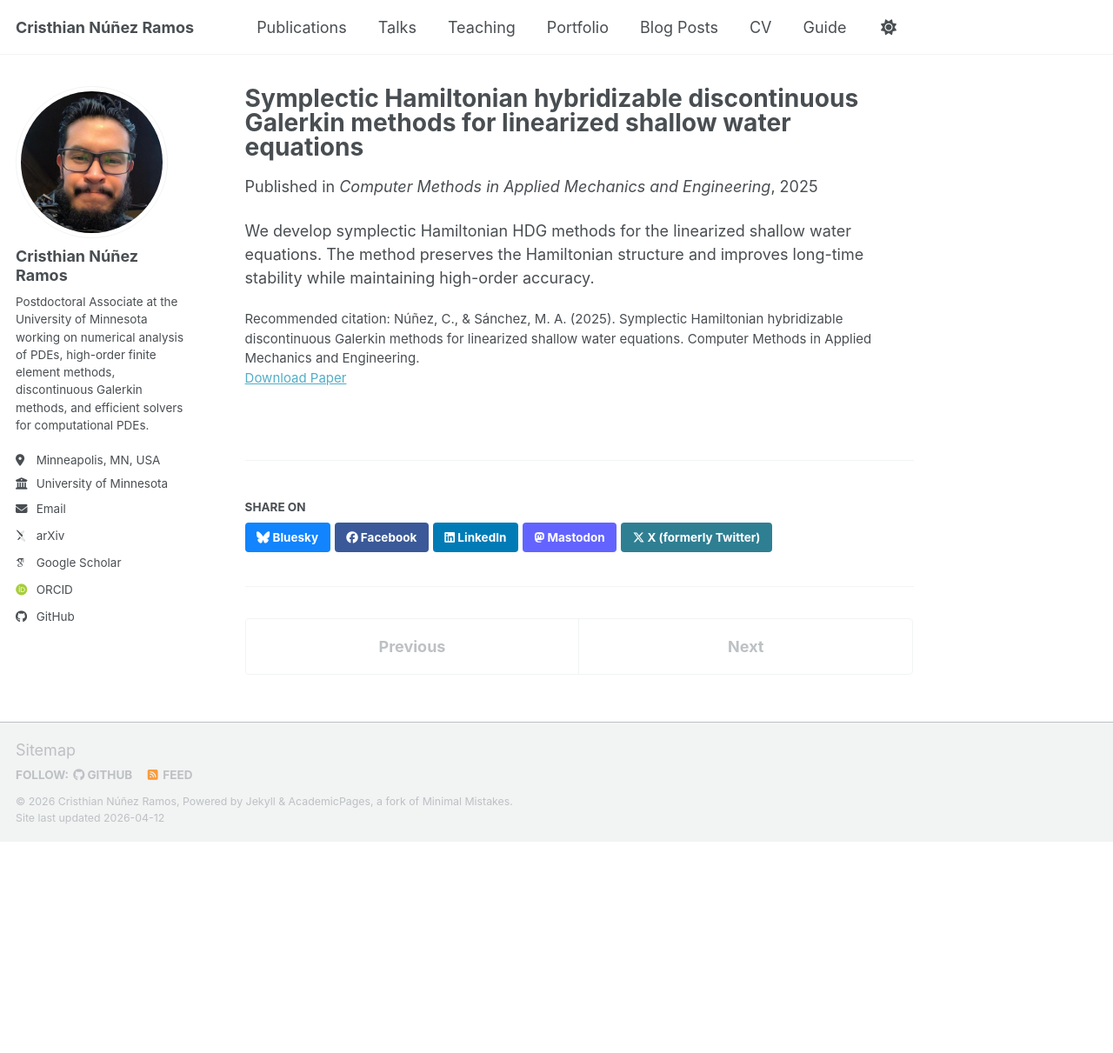
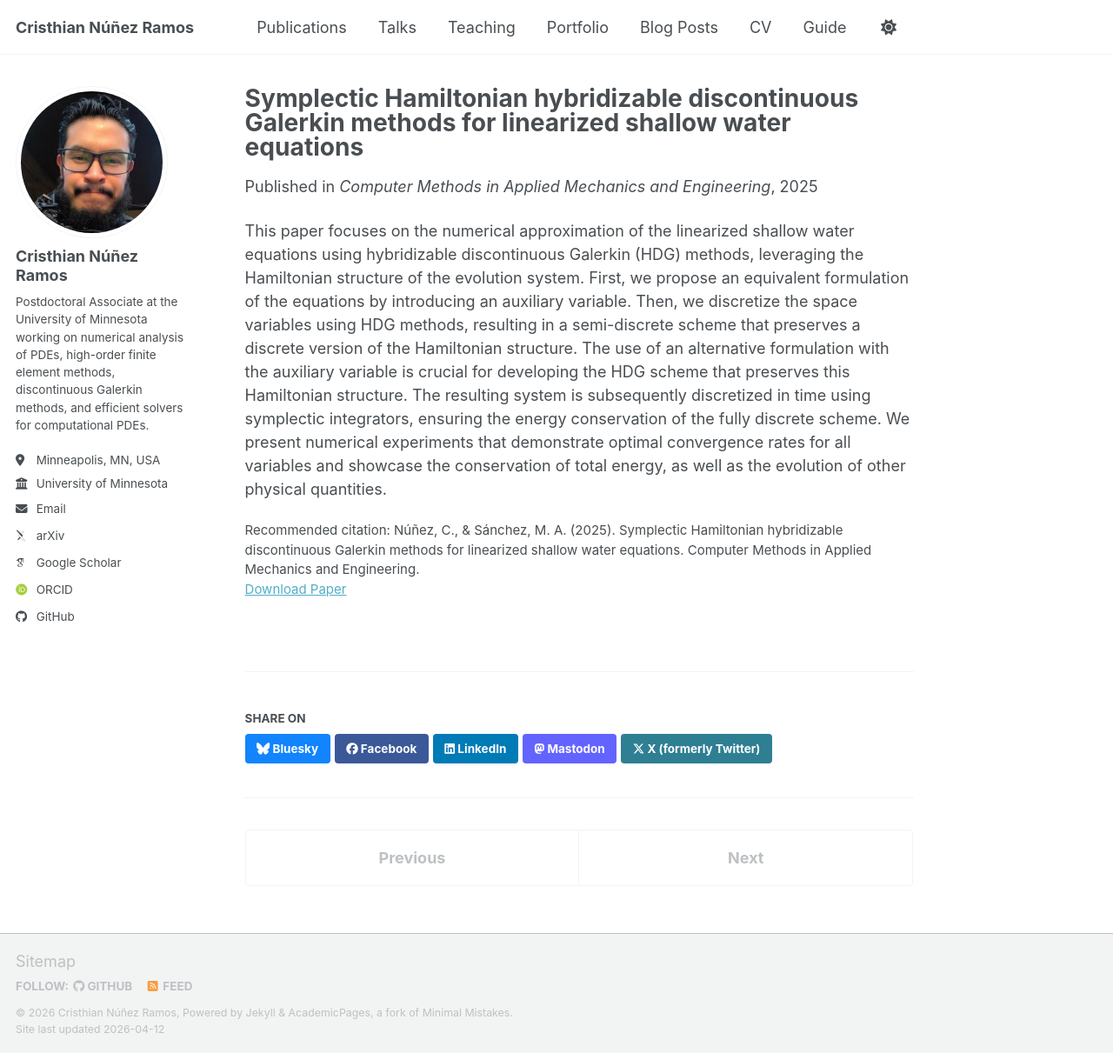
Before and after one commit to cnunezra-NAPDEs/webpage, a Jekyll site: the page built from _publications/2009-10-01-paper-title-number-1.md, in a window 1280 px wide and 1211 px high. Shown: the whole window at 87% size. Built offline with Jekyll 4.4.1, drawn with Linux system fonts in a browser that asks for light colours; some web fonts are replaced; a script bundle is joined from its source files by our own code; library files that are not in the unit come from our copies.

Commit message:
Update 2009-10-01-paper-title-number-1.md

```diff
--- a/_publications/2009-10-01-paper-title-number-1.md
+++ b/_publications/2009-10-01-paper-title-number-1.md
@@ -9,4 +9,4 @@ paperurl: "https://doi.org/10.1016/j.cma.2025.118383"
 citation: "Núñez, C., & Sánchez, M. A. (2025). Symplectic Hamiltonian hybridizable discontinuous Galerkin methods for linearized shallow water equations. Computer Methods in Applied Mechanics and Engineering."
 ---
 
-We develop symplectic Hamiltonian HDG methods for the linearized shallow water equations. The method preserves the Hamiltonian structure and improves long-time stability while maintaining high-order accuracy.
+This paper focuses on the numerical approximation of the linearized shallow water equations using hybridizable discontinuous Galerkin (HDG) methods, leveraging the Hamiltonian structure of the evolution system. First, we propose an equivalent formulation of the equations by introducing an auxiliary variable. Then, we discretize the space variables using HDG methods, resulting in a semi-discrete scheme that preserves a discrete version of the Hamiltonian structure. The use of an alternative formulation with the auxiliary variable is crucial for developing the HDG scheme that preserves this Hamiltonian structure. The resulting system is subsequently discretized in time using symplectic integrators, ensuring the energy conservation of the fully discrete scheme. We present numerical experiments that demonstrate optimal convergence rates for all variables and showcase the conservation of total energy, as well as the evolution of other physical quantities.
```
